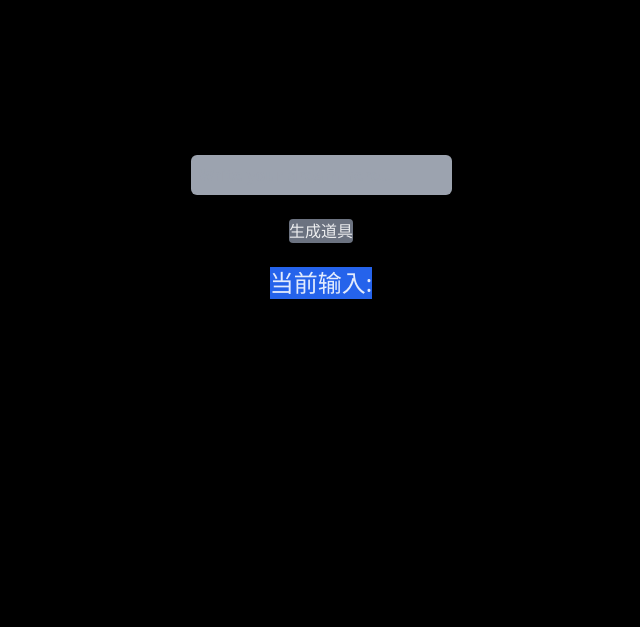
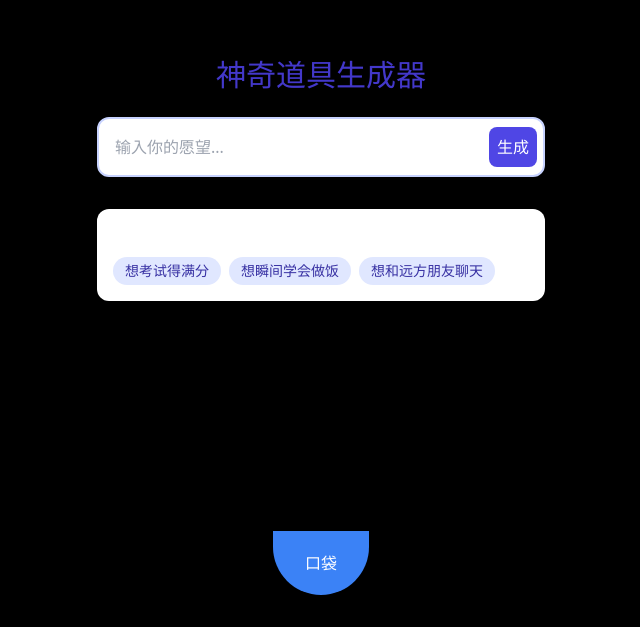
Before and after one commit to lora-sys/Dream-prop-generator, a React (Vite) app in the folder tools-dream-generator/: page / in a window 1280 px wide. Shown: the part 173-800 px from the top of the page, without its empty margins (319-959 px from the left). Built offline with nearby package versions, Linux system fonts and the light colour scheme.

Commit message:
feat(input infetface) add input view

```diff
--- a/tools-dream-generator/src/views/inputView.jsx
+++ b/tools-dream-generator/src/views/inputView.jsx
@@ -2,17 +2,70 @@ import { useAppState } from "../state/Appstate";
 
 export default function InputView() {
   const { state, dispatch } = useAppState();
+  const handleSubmit=(e)=>{
+    e.preventDefault();
+    if(!state.userInput.trim()) return;
+    dispatch({type:'START_CENERATION'});
+
+  };
   return (
-    <div className="flex flex-col justify-center items-center h-screen w-full space-y-6">
-      <input
-        type="text"
-        value={state.userInput}
-        onChange={(e) => dispatch({ type: 'SET_INPUT', payload: e.target.value })}
-        className="bg-gray-400 font-bold rounded-md p-2"
-        placeholder="Write your dream here..."
-      />
-      <button className="bg-gray-500 hover:bg-blue-500 cursor-pointer rounded">生成道具</button>
-      <p className="text-2xl justify-center items-center bg-blue-600 ">当前输入:{state.userInput}</p>
+  <div className="min-h-screen bg-graident-to-b from-blue-50 to-indigo-100 flex flex-col">
+    <div className="flex-grow flex items-center justify-center p-4 ">
+      <div className="w-full max-w-md">
+        <h1 className="text-3xl font-bold text-center mb-6 text-indigo-700">
+          神奇道具生成器</h1>
+
+          <form onSubmit={handleSubmit} className="mb-8">
+          <div className="relative mx-auto">
+          <input
+          type="text"
+          value={state.userInput}
+          onChange={(e)=>{dispatch({type:"SET_INPUT",payload:e.target.value})}}
+          placeholder="输入你的愿望..."
+          className="w-full p-4 rounded-xl border-2 border-indigo-200 focus:border-indigo-400 focus:outline-none shadow-md bg-white text-gray-800"
+          />
+          <button
+          type="submit"
+          className="absolute right-2 top-1/2 transform -translate-y-1/2 bg-indigo-600 text-white p-2 rounded-lg"
+          >
+          生成
+          </button>
+          </div>
+
+          </form>
+        <div className="bg-white rounded-xl p-4 shadow-md">
+        <h2 className="font-semibold mb-2">试试这些例子</h2>
+        <div className="flex flex-wrap gap-2">
+          {['想考试得满分',
+            '想瞬间学会做饭','想和远方朋友聊天'
+          ].map((text)=>(
+            <button
+            key={text}
+            onClick={()=>{dispatch({type:'SET_INPUT',payload:text})}}
+            className="bg-indigo-100 hover:bg-indigo-200 text-indigo-800 px-3 py-1 rounded-full text-sm transition-colors"
+            >
+            {text}
+            </button>
+          ))}
+        </div>
+        </div>
+      </div>
     </div>
+
+    {/* 口袋按钮占位*/}
+
+    <div className="flex justify-center pb-8 mt-auto">
+      <div className="bg-blue-500 w-24 h-16 rounded-b-full flex items-center justify-center text-white font-semibold">
+        口袋
+        </div>
+        </div>
+
+  </div>
+
+
+
   );
+
+
+
 }
```
